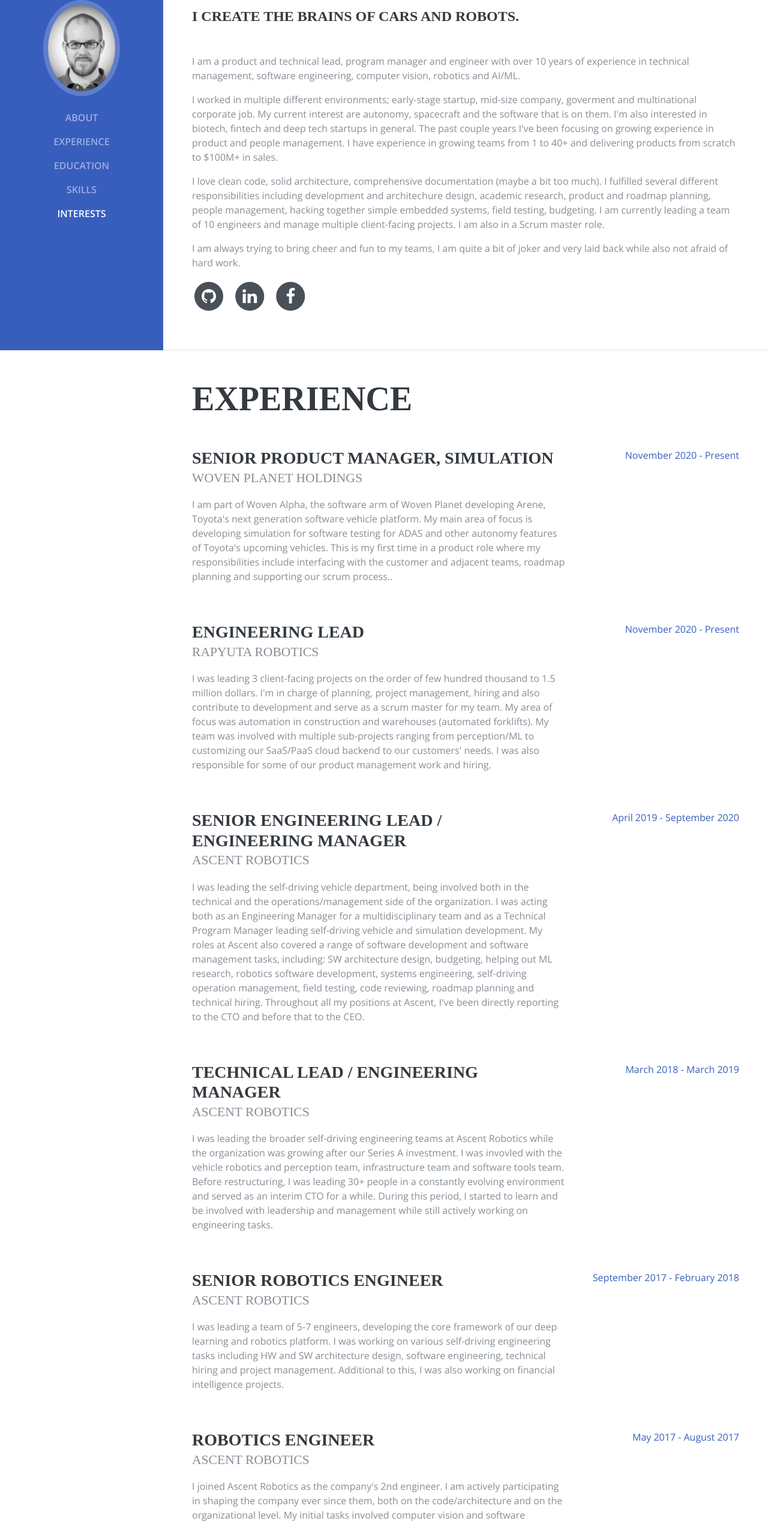
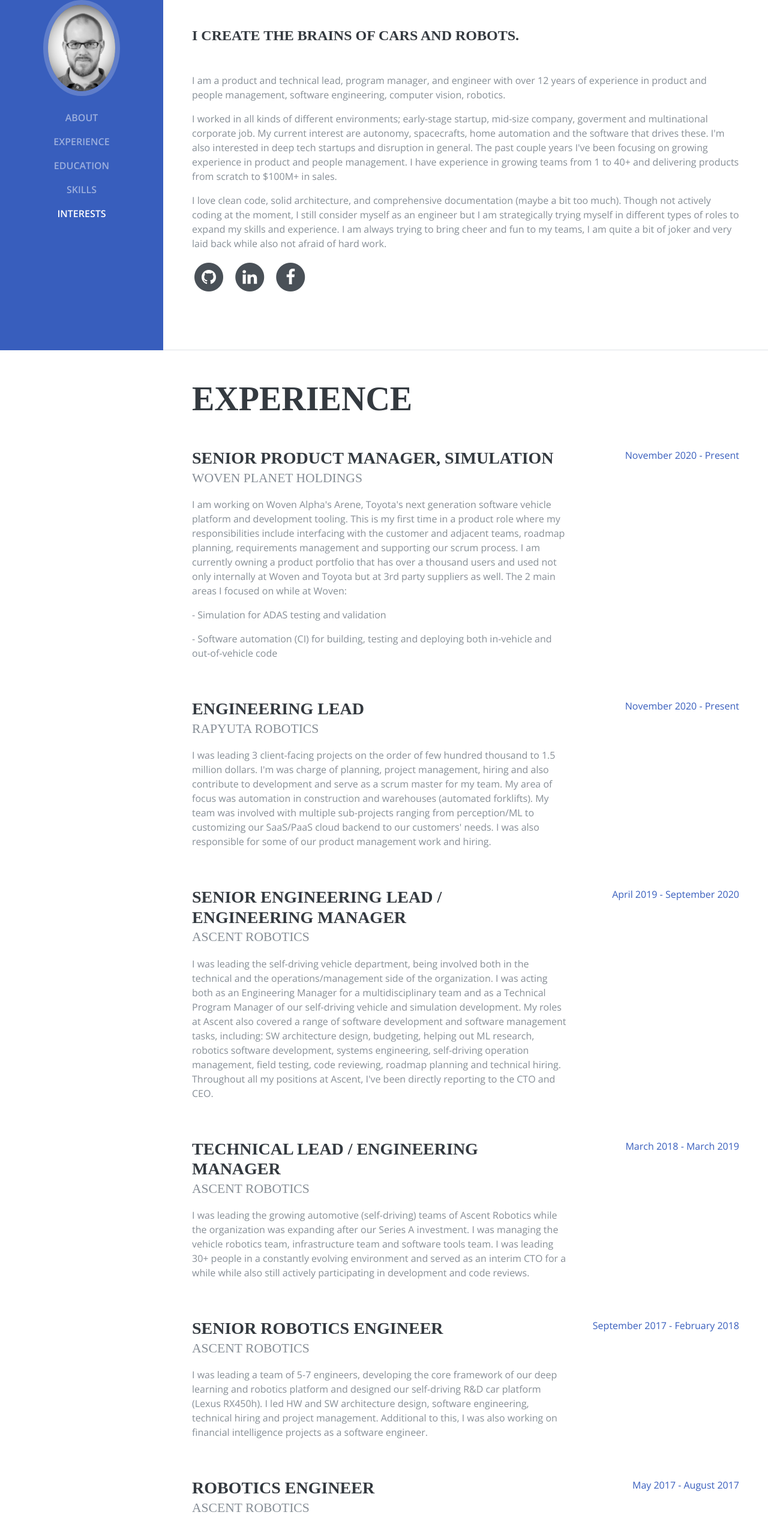
Before and after one commit to Oszkar/oszkar.github.io, a plain HTML site: page index.html in a window 1280 px wide. Shown: the part 216-2757 px from the top of the page at 60% size. Drawn offline with nearby package versions, Linux system fonts and the light colour scheme; a web font is replaced by a local one.

Commit message:
Updates after a long time (#16)

```diff
--- a/index.html
+++ b/index.html
@@ -6,7 +6,7 @@
   <script async src="https://www.googletagmanager.com/gtag/js?id=UA-70086439-2"></script>
   <script>
     window.dataLayer = window.dataLayer || [];
-      function gtag(){dataLayer.push(arguments);}
+    function gtag() { dataLayer.push(arguments); }
     gtag('js', new Date());
     gtag('config', 'UA-70086439-2');
   </script>
@@ -28,7 +28,8 @@
   <meta name="viewport" content="width=device-width, initial-scale=1, shrink-to-fit=no">
   <meta name="author" content="Oszkar Jozsa">
   <meta name="description" content="Self-driving car engineer, tech leader, robotics enthusiast, tech nerd and a general funny guy." />
-    <meta name="keywords" content="autonomous driving,self driving car,autonomous vehicle,robotics,engineer,hungarian,japan,resume,tech lead,technical lead,engineering manager,machine learning,computer vision,fred almeida" />
+  <meta name="keywords"
+    content="autonomous driving,self driving car,autonomous vehicle,robotics,engineer,japan,resume,technical lead,engineering manager,product manager,machine learning,computer vision" />
 
   <!-- Bootstrap core CSS -->
   <link href="vendor/bootstrap/css/bootstrap.min.css" rel="stylesheet">
@@ -54,7 +55,8 @@
         <img class="img-fluid img-profile rounded-circle mx-auto mb-2" src="img/profile.jpg" alt="">
       </span>
     </a>
-      <button class="navbar-toggler" type="button" data-toggle="collapse" data-target="#navbarSupportedContent" aria-controls="navbarSupportedContent" aria-expanded="false" aria-label="Toggle navigation">
+    <button class="navbar-toggler" type="button" data-toggle="collapse" data-target="#navbarSupportedContent" aria-controls="navbarSupportedContent" aria-expanded="false"
+      aria-label="Toggle navigation">
       <span class="navbar-toggler-icon"></span>
     </button>
     <div class="collapse navbar-collapse" id="navbarSupportedContent">
@@ -89,14 +91,14 @@
           <a href="mailto:jozsa.oszkar@gmail.com">jozsa.oszkar@gmail.com</a>
         </div>
         <h4 class="mb-5">I create the brains of cars and robots.</h4>
-          <p class="mb-3">I am a product and technical lead, program manager and engineer with over 10 years of experience in technical management, software engineering, computer vision, robotics and AI/ML.</p>
-          <p class="mb-3">I worked in multiple different environments; early-stage startup, mid-size company, goverment and multinational corporate job.
-            My current interest are autonomy, spacecraft and the software that is on them. I'm also interested in biotech, fintech and deep tech startups in general.
-            The past couple years I've been focusing on growing experience in product and people management. I have experience in growing teams from 1 to 40+ and delivering products from scratch to $100M+ in sales.</p>
-          <p class="mb-3">I love clean code, solid architecture, comprehensive documentation (maybe a bit too much). I fulfilled several different responsibilities including
-            development and architechure design, academic research, product and roadmap planning, people management, hacking together simple embedded systems, field testing, budgeting.
-            I am currently leading a team of 10 engineers and manage multiple client-facing projects. I am also in a Scrum master role.</p>
-          <p class="mb-3">I am always trying to bring cheer and fun to my teams, I am quite a bit of joker and very laid back while also not afraid of hard work.</p>
+        <p class="mb-3">I am a product and technical lead, program manager, and engineer with over 12 years of experience in product and people management, software engineering, computer vision,
+          robotics.</p>
+        <p class="mb-3">I worked in all kinds of different environments; early-stage startup, mid-size company, goverment and multinational corporate job. My current interest are autonomy,
+          spacecrafts, home automation and the software that drives these. I'm also interested in deep tech startups and disruption in general. The past couple years I've been focusing on growing
+          experience in product and people management. I have experience in growing teams from 1 to 40+ and delivering products from scratch to $100M+ in sales.</p>
+        <p class="mb-3">I love clean code, solid architecture, and comprehensive documentation (maybe a bit too much). Though not actively coding at the moment, I still consider myself as an engineer
+          but I am strategically trying myself in different types of roles to expand my skills and experience. I am always trying to bring cheer and fun to my teams, I am quite a bit of joker and very
+          laid back while also not afraid of hard work.</p>
         <ul class="list-inline list-social-icons mb-0">
           <li class="list-inline-item">
             <a href="https://github.com/Oszkar/">
@@ -122,14 +124,6 @@
               </span>
             </a>
           </li>
-            <!--<li class="list-inline-item">
-              <a href="#">
-                <span class="fa-stack fa-lg">
-                  <i class="fa fa-circle fa-stack-2x"></i>
-                  <i class="fa fa-twitter fa-stack-1x fa-inverse"></i>
-                </span>
-              </a>
-            </li>-->
         </ul>
       </div>
     </section>
@@ -142,9 +136,13 @@
           <div class="resume-content mr-auto">
             <h3 class="mb-0">Senior Product Manager, Simulation</h3>
             <div class="subheading mb-3">Woven Planet Holdings</div>
-              <p>I am part of Woven Alpha, the software arm of Woven Planet developing Arene, Toyota's next generation software vehicle platform.
-                My main area of focus is developing simulation for software testing for ADAS and other autonomy features of Toyota's upcoming vehicles.
-                This is my first time in a product role where my responsibilities include interfacing with the customer and adjacent teams, roadmap planning and supporting our scrum process..
+            <p>I am working on Woven Alpha's Arene, Toyota's next generation software vehicle platform and development tooling. This is my first time in a product role where my responsibilities
+              include interfacing with the customer and adjacent teams, roadmap planning, requirements management and supporting our scrum process. I am currently owning a product portfolio that has
+              over a thousand users and used not only internally at Woven and Toyota but at 3rd party suppliers as well. The 2 main areas I focused on while at Woven:
+            </p> - Simulation for ADAS testing and validation
+            <p>
+            </p> - Software automation (CI) for building, testing and deploying both in-vehicle and out-of-vehicle code
+            <p>
             </p>
           </div>
           <div class="resume-date text-md-right">
@@ -156,10 +154,9 @@
           <div class="resume-content mr-auto">
             <h3 class="mb-0">Engineering Lead</h3>
             <div class="subheading mb-3">Rapyuta Robotics</div>
-              <p>I was leading 3 client-facing projects on the order of few hundred thousand to 1.5 million dollars. I'm in charge of planning, project management,
-                 hiring and also contribute to development and serve as a scrum master for my team. My area of focus was automation in construction and warehouses (automated forklifts).
-                 My team was involved with multiple sub-projects ranging from perception/ML to customizing our SaaS/PaaS cloud backend to our customers' needs.
-                 I was also responsible for some of our product management work and hiring.
+            <p>I was leading 3 client-facing projects on the order of few hundred thousand to 1.5 million dollars. I'm was charge of planning, project management, hiring and also contribute to
+              development and serve as a scrum master for my team. My area of focus was automation in construction and warehouses (automated forklifts). My team was involved with multiple sub-projects
+              ranging from perception/ML to customizing our SaaS/PaaS cloud backend to our customers' needs. I was also responsible for some of our product management work and hiring.
             </p>
           </div>
           <div class="resume-date text-md-right">
@@ -171,12 +168,10 @@
           <div class="resume-content mr-auto">
             <h3 class="mb-0">Senior Engineering Lead / Engineering Manager</h3>
             <div class="subheading mb-3">Ascent Robotics</div>
-              <p>I was leading the self-driving vehicle department, being involved both in the technical and the operations/management side of the organization.
-                I was acting both as an Engineering Manager for a multidisciplinary team and as a Technical Program Manager leading self-driving vehicle and simulation development.
-                My roles at Ascent also covered a range of software development and software management tasks, including:
-                SW architecture design, budgeting, helping out ML research, robotics software development, systems engineering, self-driving operation management,
-                field testing, code reviewing, roadmap planning and technical hiring.
-                Throughout all my positions at Ascent, I've been directly reporting to the CTO and before that to the CEO.
+            <p>I was leading the self-driving vehicle department, being involved both in the technical and the operations/management side of the organization. I was acting both as an Engineering
+              Manager for a multidisciplinary team and as a Technical Program Manager of our self-driving vehicle and simulation development. My roles at Ascent also covered a range of software
+              development and software management tasks, including: SW architecture design, budgeting, helping out ML research, robotics software development, systems engineering, self-driving
+              operation management, field testing, code reviewing, roadmap planning and technical hiring. Throughout all my positions at Ascent, I've been directly reporting to the CTO and CEO.
             </p>
           </div>
           <div class="resume-date text-md-right">
@@ -188,10 +183,9 @@
           <div class="resume-content mr-auto">
             <h3 class="mb-0">Technical Lead / Engineering Manager</h3>
             <div class="subheading mb-3">Ascent Robotics</div>
-              <p>I was leading the broader self-driving engineering teams at Ascent Robotics while the organization was growing after our Series A investment.
-                I was invovled with the vehicle robotics and perception team, infrastructure team and software tools team.
-                Before restructuring, I was leading 30+ people in a constantly evolving environment and served as an interim CTO for a while.
-                During this period, I started to learn and be involved with leadership and management while still actively working on engineering tasks.
+            <p>I was leading the growing automotive (self-driving) teams of Ascent Robotics while the organization was expanding after our Series A investment. I was managing the vehicle robotics
+              team, infrastructure team and software tools team. I was leading 30+ people in a constantly evolving environment and served as an interim CTO for a while while also still actively
+              participating in development and code reviews.
             </p>
           </div>
           <div class="resume-date text-md-right">
@@ -203,9 +197,9 @@
           <div class="resume-content mr-auto">
             <h3 class="mb-0">Senior Robotics Engineer</h3>
             <div class="subheading mb-3">Ascent Robotics</div>
-              <p>I was leading a team of 5-7 engineers, developing the core framework of our deep learning and robotics platform.
-                I was working on various self-driving engineering tasks including HW and SW architecture design, software engineering,
-                technical hiring and project management. Additional to this, I was also working on financial intelligence projects.
+            <p>I was leading a team of 5-7 engineers, developing the core framework of our deep learning and robotics platform and designed our self-driving R&D car platform (Lexus RX450h). I led HW
+              and SW architecture design, software engineering, technical hiring and project management. Additional to this, I was also working on financial intelligence projects as a software
+              engineer.
             </p>
           </div>
           <div class="resume-date text-md-right">
@@ -217,9 +211,8 @@
           <div class="resume-content mr-auto">
             <h3 class="mb-0">Robotics Engineer</h3>
             <div class="subheading mb-3">Ascent Robotics</div>
-              <p>I joined Ascent Robotics as the company's 2nd engineer. I am actively participating in shaping the company ever since them, both on
-                the code/architecture and on the organizational level.
-                 My initial tasks involved computer vision and software prototype development, architecture design and tech pitch to investors and potential partners.
+            <p>I joined Ascent Robotics as the company's 2nd engineer. I was actively participating in shaping the company from the beginning, both on the code/architecture and on the organizational
+              level. My initial tasks involved computer vision and software prototype development, architecture design and tech pitch to investors and potential partners.
             </p>
           </div>
           <div class="resume-date text-md-right">
@@ -231,8 +224,8 @@
           <div class="resume-content mr-auto">
             <h3 class="mb-0">Software Engineer</h3>
             <div class="subheading mb-3">ZMP Inc.</div>
-              <p>I worked on the then next-generation RoboTaxi, ZMP's self driving platfrom. I mostly worked on computer vision and robotic system software development.
-                I also participated in systems setup, sensor calibation and testing the self-driving car both on the test track and in traffic.</p>
+            <p>I worked on the then next-generation RoboTaxi, ZMP's self driving platfrom. I mostly worked on computer vision and robotic system software development. I also participated in systems
+              setup, sensor calibation and testing the self-driving car both on the test track and in traffic. Briefly I also worked on the company's delivery robot platform.</p>
           </div>
           <div class="resume-date text-md-right">
             <span class="text-primary">October 2016 - April 2017</span>
@@ -243,10 +236,9 @@
           <div class="resume-content mr-auto">
             <h3 class="mb-0">Software Engineer</h3>
             <div class="subheading mb-3">Cognex Corp.</div>
-              <p>I worked on industrial vision software and SDKs (Cognex VisionView, Cognex Designer) the company ships with their camera systems.
-                I mostly worked in C# and TypeScript with some JavaScript and C++.
-                In most of my time at the company I was responsible for HMI framework design and implementation, script parsing, object serialization-deserialization, automatic code generation and software licensing.
-                The products I worked on have a combined sales volume over $100M.</p>
+            <p>I worked on industrial vision software and SDKs (Cognex VisionView, Cognex Designer) the company ships with their camera systems. I mostly worked in C# and TypeScript with some
+              JavaScript and C++. In most of my time at the company I was responsible for HMI framework design and implementation, script parsing, object serialization-deserialization, automatic code
+              generation and software licensing. The products I worked on have a combined sales volume over $100M.</p>
           </div>
           <div class="resume-date text-md-right">
             <span class="text-primary">March 2016 - October 2016</span>
@@ -267,10 +259,9 @@
           <div class="resume-content mr-auto">
             <h3 class="mb-0">Research Intern / Contractor</h3>
             <div class="subheading mb-3">Hungarian Academy of Sciences, Institute for Computer Science and Control</div>
-              <p>I joined as an intern and stayed at the Academy as a contractor Research Engineer.
-                  I was part of the Machine Perception Research Laboratory research group and worked on 2D and 3D computer vision, image processing
-                  and 3D object recognition and registration in Point Clouds.
-                  Most of my work was related to object detection, segmentation and scene understanding in lidar point clouds.
+            <p>I joined as an intern and stayed at the Academy as a contractor Research Engineer. I was part of the Machine Perception Research Laboratory research group and worked on 2D and 3D
+              computer vision, image processing and 3D object recognition and registration in Point Clouds. Most of my work was related to object detection, segmentation and scene understanding in
+              lidar point clouds.
             </p>
           </div>
           <div class="resume-date text-md-right">
@@ -306,7 +297,7 @@
             <p>I took a vide array of classes including Electrical and Mechanical Engineering classes to explore my interests. I also won two scholarships (see below).</p>
           </div>
           <div class="resume-date text-md-right">
-              <span class="text-primary">2006 – 2012</span>
+            <span class="text-primary">2006 - 2012</span>
           </div>
         </div>
 
@@ -315,8 +306,8 @@
             <h3 class="mb-0">Florida Institute of Technology</h3>
             <div class="subheading mb-3">Bachelor of Science</div>
             <div>Computer Science</div>
-              <p>I won an EU scholarship (STARS - Sensing Technology and Robotics Scholarship) to spend a year in the US.
-                During the year I was able to complete all Florida Tech courses that were disjunct from my program and gradudated both at Florida Tech and my home institute.
+            <p>I won an EU scholarship (STARS - Sensing Technology and Robotics Scholarship) to spend a year in the US. During the year I was able to complete all Florida Tech courses that were
+              disjunct from my program and gradudated both at Florida Tech and my home institute.
             </p>
           </div>
           <div class="resume-date text-md-right">
@@ -329,8 +320,7 @@
             <h3 class="mb-0">Aquincum Institute of Technology</h3>
             <div class="subheading mb-3">Specialization courses</div>
             <div>Computer Science</div>
-                <p>I was awarded an opportunity to take courses at Gabor Bojar's private college.
-                  I took courses in computer vision, computational biology, enterpreneurship and UX</p>
+            <p>I was awarded an opportunity to take courses at Gabor Bojar's private college. I took courses in computer vision, computational biology, enterpreneurship and UX</p>
           </div>
           <div class="resume-date text-md-right">
             <span class="text-primary">2011</span>
@@ -343,32 +333,31 @@
     <section class="resume-section p-3 p-lg-5 d-flex flex-column" id="skills">
       <div class="my-auto">
         <h2 class="mb-5">Skills</h2>
-          <div class="mb-3">I am quite agnostic on tools, languages and methodologies. I like to learn new technologies and always prefer to choose the best tool for
-            the purpose instead of sticking with one or two for all tasks.</div>
-          <div class="mb-3">I am good at multitasking, not afraid of managing all sorts of things and have a strong sense of timeliness and good estimates.
-            I am more and more passionate about team productivity and throughput.
+        <div class="mb-3">I am quite agnostic on tools, languages and methodologies. I like to learn new technologies and always prefer to choose the best tool for the purpose instead of sticking with
+          one or two for all tasks.</div>
+        <div class="mb-3">I am good at multitasking, not afraid of managing all sorts of things and have a strong sense of timeliness and good estimates. I am more and more passionate about team
+          productivity and throughput.
         </div>
 
         <div class="subheading mb-3">Soft skills and misc. experience</div>
         <ul class="fa-ul">
-              <li><i class="fa-li fa fa-square"></i>Experience in leadership at a growth stage startup in rapidly changing environment
-                (tech architecture design, business and story planning, bridging the gap betwen R&D and development, investor and partner relations,
-                office expansions, budgeting, extensive experience in interviewing and building teams from scratch)</li>
+          <li><i class="fa-li fa fa-square"></i>Experience in leadership at a growth stage startup and in rapidly changing environments</li>
+          <li><i class="fa-li fa fa-square"></i>Experience in product management at a large organization</li>
+          <li><i class="fa-li fa fa-square"></i>Experience with vast array or software and product management tools (GitHub, BitBucket, Confluence, Jira, Aha!, Wrike, LiquidPlanner, Trac, MS Exchange)
+            and automation tools (GHA, Jenkins, CircleCI, TeamCity)</li>
+          <li><i class="fa-li fa fa-square"></i>Strong sense and preference in well-crafted architecture, beautiful code and comprehensive documentation</li>
+          <li><i class="fa-li fa fa-square"></i>Experience in writing research papers and patents as well as user-facing documentation</li>
           <li><i class="fa-li fa fa-square"></i>Practical knowlege in machine learning (both traditional methods and modern deep learning, reinforcement learning)</li>
-              <li><i class="fa-li fa fa-square"></i>Famility with modern software management tools (GitHub, BitBucket, Confluence, Jira,
-                LiquidPlanner, Trac, MS Exchange) and automation tools (Jenkins, CircleCI, TeamCity)</li>
-              <li><i class="fa-li fa fa-square"></i>Strong sense and preference in well-crafted architecture, beautiful code and comprehensive documentation</li>
-              <li><i class="fa-li fa fa-square"></i>Experience in writing research papers and patents</li>
-              <li><i class="fa-li fa fa-square"></i>I am a strong team player. I like to work on the architecture level, I like to design structure and connect the pieces instead of just focusing on a single piece.</li>
+          <li><i class="fa-li fa fa-square"></i>I am a strong team player. I like to work on the product and/or architecture level and and focus on the bigger picture instead of a single piece.</li>
         </ul>
 
-          <div class="subheading mb-3">Programming Languages</div>
+        <div class="subheading mb-3">Programming Languages (though I haven't been actively coding in the past 2-3 years or so)</div>
         <ul class="fa-ul">
           <li><i class="fa-li fa fa-square"></i>C++</li>
           <li><i class="fa-li fa fa-square"></i>Python</li>
           <li><i class="fa-li fa fa-square"></i>C#</li>
           <li><i class="fa-li fa fa-square"></i>TypeScript</li>
-            <li><i class="fa-li fa fa-square"></i>I also dabble some R, JavaScript, Rust and MATLAB</li>
+          <li><i class="fa-li fa fa-square"></i>I also dabble some JavaScript, Rust and MATLAB</li>
         </ul>
 
         <div class="subheading mb-3">Libraries, tools</div>
@@ -386,9 +375,8 @@
     <section class="resume-section p-3 p-lg-5 d-flex flex-column" id="interests">
       <div class="my-auto">
         <h2 class="mb-5">Interests</h2>
-          <p>When not working, I enjoy traveling, taking photos of random things, exploring the city, trying new food places or riding my motorbike.
-            I try to visit at least 4-5 countries each non-COVID year.</p>
-          <p>My technical interests outside of work are space exploration, airplanes, cars and motorbikes.</p>
+        <p>When not working, I enjoy traveling, taking photos of random things, exploring the city, trying new food places or riding my motorbike.</p>
+        <p>My technical interests outside of work are home automation, space exploration, airplanes, cars and motorbikes.</p>
         <img class="img-fluid mx-auto mb-2" style="max-width:45%" src="img/bike3.jpg" alt="">
         <img class="img-fluid mx-auto mb-2" style="max-width:45%" src="img/hiroshima.jpg" alt="">
         <img class="img-fluid mx-auto mb-2" style="max-width:38.75%" src="img/hong_kong.jpg" alt="">
```
Lines whose indentation alone changed are shown as unchanged.
